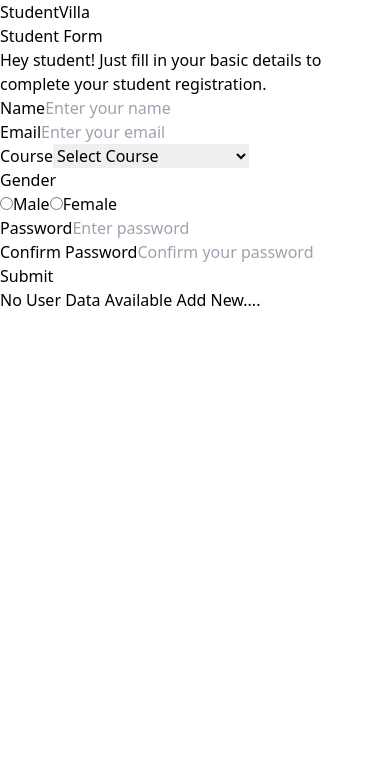
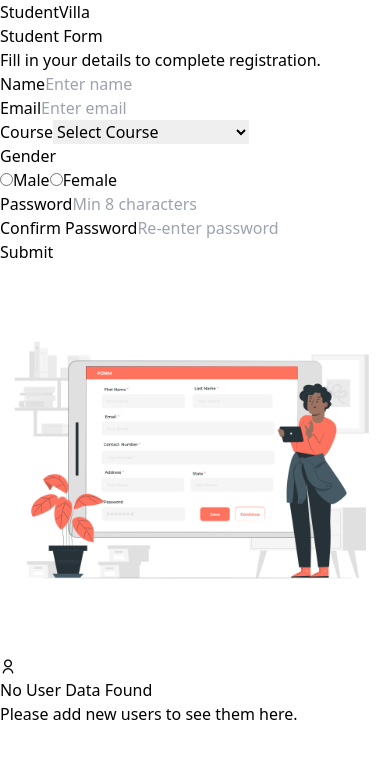
Before and after one commit to Janvipatel7/CRUD-With-LS-PR6, a React (Vite) app: page / in a window 390 px wide. Shown: the top 758 px of the page. Built offline with nearby package versions, Linux system fonts and the light colour scheme.

Commit message:
made it responsive and changed the ui

```diff
--- a/src/components/Form.jsx
+++ b/src/components/Form.jsx
@@ -73,98 +73,85 @@ const StudentForm = ({ addUser, editUser, updateUser }) => {
     };
 
     return (
-        <div className="min-h-screen flex items-center justify-center bg-gradient-to-r from-orange-200 to-red-500 px-4 py-10">
-            <div className="w-full max-w-6xl bg-white shadow-2xl rounded-2xl overflow-hidden flex flex-col lg:flex-row">
+        <div className="min-h-screen flex items-center justify-center px-4 py-6 bg-gradient-to-br from-[#FFE4D9] via-[#FFD0C0] to-[#FF725E]">
+            <div className="w-full max-w-6xl bg-white shadow-xl rounded-2xl overflow-hidden flex flex-col lg:flex-row h-[90vh]">
 
 
-                <div className="w-full lg:w-1/2 flex flex-col justify-center px-8 py-12">
-                    <h2 className="text-red-600 font-bold text-lg">StudentVilla</h2>
-                    <h1 className="text-4xl font-bold text-black mt-2">Student Form</h1>
-                    <p className="text-gray-700 mt-4">
-                        Hey student! Just fill in your basic details to complete your student registration.
+                <div className="w-full lg:w-1/2 px-6 py-6 overflow-y-auto scrollbar">
+                    <h2 className="text-red-500 font-bold text-sm">StudentVilla</h2>
+                    <h1 className="text-2xl font-bold text-gray-800 mt-1">Student Form</h1>
+                    <p className="text-gray-600 text-sm mt-1 mb-4">
+                        Fill in your details to complete registration.
                     </p>
 
-                    <form onSubmit={handleSubmit} className="mt-10 space-y-4 w-full max-w-xl">
-
-                        <div className='py-2'>
-                            <label htmlFor="name" className="block text-[20px] font-medium text-gray-700 mb-2">Name</label>
+                    <form onSubmit={handleSubmit} className="space-y-4">
+                        <div>
+                            <label htmlFor="name" className="block text-sm text-gray-700 mb-1">Name</label>
                             <input id="name" value={input.name} onChange={handleChange}
-                                placeholder="Enter your name"
-                                className="w-full p-3 bg-gray-100 rounded-xl focus:outline-none focus:ring-2 focus:ring-red-400"
+                                placeholder="Enter name"
+                                className="w-full p-2 bg-gray-50 rounded-lg border border-gray-300 text-sm focus:outline-none focus:ring-2 focus:ring-red-400"
                                 type="text" />
-                            {errors.name && <p className="text-red-500 text-sm">{errors.name}</p>}
+                            {errors.name && <p className="text-red-500 text-xs">{errors.name}</p>}
                         </div>
-
-
-                        <div className='py-2'>
-                            <label htmlFor="email" className="block text-[20px] font-medium text-gray-700 mb-2">Email</label>
+                        <div>
+                            <label htmlFor="email" className="block text-sm text-gray-700 mb-1">Email</label>
                             <input id="email" value={input.email} onChange={handleChange}
-                                placeholder="Enter your email"
-                                className="w-full p-3 bg-gray-100 rounded-xl focus:outline-none focus:ring-2 focus:ring-red-400"
+                                placeholder="Enter email"
+                                className="w-full p-2 bg-gray-50 rounded-lg border border-gray-300 text-sm focus:outline-none focus:ring-2 focus:ring-red-400"
                                 type="email" />
-                            {errors.email && <p className="text-red-500 text-sm">{errors.email}</p>}
+                            {errors.email && <p className="text-red-500 text-xs">{errors.email}</p>}
                         </div>
-
-
-                        <div className='py-2'>
-                            <label htmlFor="course" className="block text-[20px] font-medium text-gray-700 mb-2">Course</label>
+                        <div>
+                            <label htmlFor="course" className="block text-sm text-gray-700 mb-1">Course</label>
                             <select id="course" value={input.course} onChange={handleChange}
-                                className="w-full p-3 bg-gray-100 rounded-xl focus:outline-none focus:ring-2 focus:ring-red-400">
+                                className="w-full p-2 bg-gray-50 rounded-lg border border-gray-300 text-sm focus:outline-none focus:ring-2 focus:ring-red-400">
                                 <option value="">Select Course</option>
                                 <option value="1">Full Stack Development</option>
                                 <option value="2">UI & UX Design</option>
                                 <option value="3">AI & Machine Learning</option>
                             </select>
-                            {errors.course && <p className="text-red-500 text-sm">{errors.course}</p>}
+                            {errors.course && <p className="text-red-500 text-xs">{errors.course}</p>}
                         </div>
-
-
-                        <div className='py-2'>
-                            <label className="block text-[20px] font-medium text-gray-700 mb-2">Gender</label>
-                            <div className="flex gap-4">
-                                <label className="flex items-center gap-2">
-                                    <input type="radio" id="gender" name="gender" value="Male"
-                                        checked={input.gender === "Male"} onChange={handleChange}
-                                        className="accent-red-500" />
-                                    Male
-                                </label>
-                                <label className="flex items-center gap-2">
-                                    <input type="radio" id="gender" name="gender" value="Female"
-                                        checked={input.gender === "Female"} onChange={handleChange}
-                                        className="accent-red-500" />
-                                    Female
-                                </label>
+                        <div>
+                            <label className="block text-sm text-gray-700 mb-1">Gender</label>
+                            <div className="flex gap-4 text-sm">
+                                {["Male", "Female"].map((gender) => (
+                                    <label key={gender} className="flex items-center gap-1">
+                                        <input type="radio" name="gender" value={gender} checked={input.gender === gender}
+                                            onChange={handleChange} id="gender"
+                                            className="accent-red-500" />
+                                        {gender}
+                                    </label>
+                                ))}
                             </div>
-                            {errors.gender && <p className="text-red-500 text-sm">{errors.gender}</p>}
+                            {errors.gender && <p className="text-red-500 text-xs">{errors.gender}</p>}
                         </div>
-
-
-                        <div className='py-2'>
-                            <label htmlFor="password" className="block text-[20px] font-medium text-gray-700 mb-2">Password</label>
-                            <input id="password" value={input.password} onChange={handleChange}
-                                placeholder="Enter password" type="password"
-                                className="w-full p-3 bg-gray-100 rounded-xl focus:outline-none focus:ring-2 focus:ring-red-400" />
-                            {errors.password && <p className="text-red-500 text-sm">{errors.password}</p>}
+                        <div>
+                            <label htmlFor="password" className="block text-sm text-gray-700 mb-1">Password</label>
+                            <input id="password" type="password" value={input.password} onChange={handleChange}
+                                placeholder="Min 8 characters"
+                                className="w-full p-2 bg-gray-50 rounded-lg border border-gray-300 text-sm focus:outline-none focus:ring-2 focus:ring-red-400" />
+                            {errors.password && <p className="text-red-500 text-xs">{errors.password}</p>}
                         </div>
-
-                        <div className='py-2'>
-                            <label htmlFor="confirmPassword" className="block text-[20px] font-medium text-gray-700 mb-2">Confirm Password</label>
-                            <input id="confirmPassword" value={input.confirmPassword} onChange={handleChange}
-                                placeholder="Confirm your password" type="password"
-                                className="w-full p-3 bg-gray-100 rounded-xl focus:outline-none focus:ring-2 focus:ring-red-400" />
-                            {errors.confirmPassword && <p className="text-red-500 text-sm">{errors.confirmPassword}</p>}
+                        <div>
+                            <label htmlFor="confirmPassword" className="block text-sm text-gray-700 mb-1">Confirm Password</label>
+                            <input id="confirmPassword" type="password" value={input.confirmPassword} onChange={handleChange}
+                                placeholder="Re-enter password"
+                                className="w-full p-2 bg-gray-50 rounded-lg border border-gray-300 text-sm focus:outline-none focus:ring-2 focus:ring-red-400" />
+                            {errors.confirmPassword && <p className="text-red-500 text-xs">{errors.confirmPassword}</p>}
                         </div>
-
-
                         <button type="submit"
-                            className="  bg-red-500 text-white rounded-full px-7 py-2 hover:bg-red-600 transition w-fit">
+                            className="mt-2 bg-red-500 text-white text-sm rounded-full px-5 py-2 hover:bg-red-600 transition-all">
                             {editUser ? "Update" : "Submit"}
                         </button>
                     </form>
                 </div>
-                <div className="hidden lg:block w-full lg:w-1/2 bg-cover bg-center bg-no-repeat bg-image"></div>
+                <div className="hidden lg:flex w-1/2 bg-gray-100 items-center justify-center p-4">
+                    <img src="/Images/Forms-pana.png" alt="Form illustration" className="max-h-[85vh] object-contain" />
+                </div>
             </div>
         </div>
+
 
     );
 };
--- a/src/components/UserList.jsx
+++ b/src/components/UserList.jsx
@@ -1,81 +1,73 @@
-
-const UserList = ({ users , deleteUser ,  getEditUser }) => {
-
+const UserList = ({ users, deleteUser, getEditUser }) => {
   const handleDelete = (userId) => {
     deleteUser(userId);
-  }
+  };
 
-  const  handleEdit = (user) => {
+  const handleEdit = (user) => {
     getEditUser(user);
-  }
+  };
 
   return (
-    <div className='container mx-auto  md:px-0 px-10 my-12'>
-      <div className="relative overflow-x-auto shadow-md sm:rounded-lg">
-        {
-          users.length > 0 ? <table className="w-full text-sm text-left rtl:text-right text-gray-500">
-          <thead className="text-md text-gray-900 uppercase bg-gradient-to-r from-red-400 to-orange-300">
+    <div className="container mx-auto px-4 md:px-0 my-12">
+      <div className="relative overflow-x-auto shadow-xl rounded-xl border border-gray-200 bg-white">
+        {users.length > 0 ? (
+          <table className="w-full text-sm text-left text-gray-600">
+            <thead className="text-sm text-white uppercase bg-gradient-to-r from-red-500 to-orange-400 tracking-wider">
               <tr>
-              <th scope="col" className="px-6 py-3">
-                Full Name
-              </th>
-              <th scope="col" className="px-6 py-3">
-                Email
-              </th>
-              <th scope="col" className="px-6 py-3">
-                Course
-              </th>
-              <th scope="col" className="px-6 py-3">
-                Gender
-              </th>
-              <th scope="col" className="px-6 py-3">
-                Password
-              </th>
-              <th scope="col" className="px-6 py-3">
-                Action
-              </th>
+                <th scope="col" className="px-6 py-4">Full Name</th>
+                <th scope="col" className="px-6 py-4">Email</th>
+                <th scope="col" className="px-6 py-4">Course</th>
+                <th scope="col" className="px-6 py-4">Gender</th>
+                <th scope="col" className="px-6 py-4">Password</th>
+                <th scope="col" className="px-6 py-4">Action</th>
               </tr>
             </thead>
             <tbody>
-            {
-              users.map((user) => {
-                return <tr key={user.id} className="odd:bg-white  even:bg-gray-50 text-black border-gray-200">
-                  <th scope="row" className="px-6 py-4 font-medium text-gray-900 whitespace-nowrap ">
-                    {user.name}
-                  </th>
-                  <td className="px-6 py-4">
-                    {user.email}
+              {users.map((user) => (
+                <tr key={user.id} className="odd:bg-white even:bg-gray-50 border-b">
+                  <td className="px-6 py-3 font-medium text-gray-900">{user.name}</td>
+                  <td className="px-6 py-3">{user.email}</td>
+                  <td className="px-6 py-3">
+                    {user.course == 1
+                      ? "Full Stack Development"
+                      : user.course == 2
+                      ? "UI & UX Design"
+                      : "AI & Machine Learning"}
                   </td>
-                  <td className="px-6 py-4">
-                    {user.course == 1 ? "Full Stack Development" : user.course == 2 ? "UI & UX Design" : "AI & Machine Learning"}
-                  </td>
-                  <td className="px-6 py-4">
-                    {user.gender}
-                  </td>
-                  <td className="px-6 py-4">
-                    {user.password}
-                  </td>
-                  <td className="px-6 py-4 flex gap-4">
-                    <button href="#" className="font-medium text-xl text-green-600 "
-                       onClick={() => handleEdit(user)}>
+                  <td className="px-6 py-3">{user.gender}</td>
+                  <td className="px-6 py-3">{user.password}</td>
+                  <td className="px-6 py-3">
+                    <div className="flex gap-3 items-center">
+                      <button
+                        onClick={() => handleEdit(user)}
+                        className="text-green-600 hover:text-green-800 transition text-lg"
+                        title="Edit"
+                      >
                         <i className="ri-edit-box-line"></i>
                       </button>
-                    <button href="#" className="font-medium text-xl text-red-600 "
-                        onClick={() => handleDelete(user.id)}>
+                      <button
+                        onClick={() => handleDelete(user.id)}
+                        className="text-red-600 hover:text-red-800 transition text-lg"
+                        title="Delete"
+                      >
                         <i className="ri-delete-bin-6-line"></i>
                       </button>
+                    </div>
                   </td>
                 </tr>
-              })
-            }
+              ))}
             </tbody>
-        </table> :  <div className="p-5 text-xl font-bold text-center text-gray-600">
-                      <h1> No User Data Available Add New....</h1>
+          </table>
+        ) : (
+          <div className="p-10 text-center text-gray-500">
+            <i className="ri-user-line text-5xl mb-2"></i>
+            <h1 className="text-xl font-semibold">No User Data Found</h1>
+            <p className="text-sm mt-1">Please add new users to see them here.</p>
           </div>
-        }
+        )}
       </div>
     </div>
-  )
-}
+  );
+};
 
-export default UserList
+export default UserList;
--- a/src/index.css
+++ b/src/index.css
@@ -6,6 +6,6 @@
   outline: none;
 }
 
-.bg-image{
-  background-image: url('/Images/second.jpg');
+.scrollbar{
+  scrollbar-width: none;
 }
```
Also changed, not shown: public/Images/Forms-pana.png (added). Lines whose indentation alone changed are shown as unchanged.
